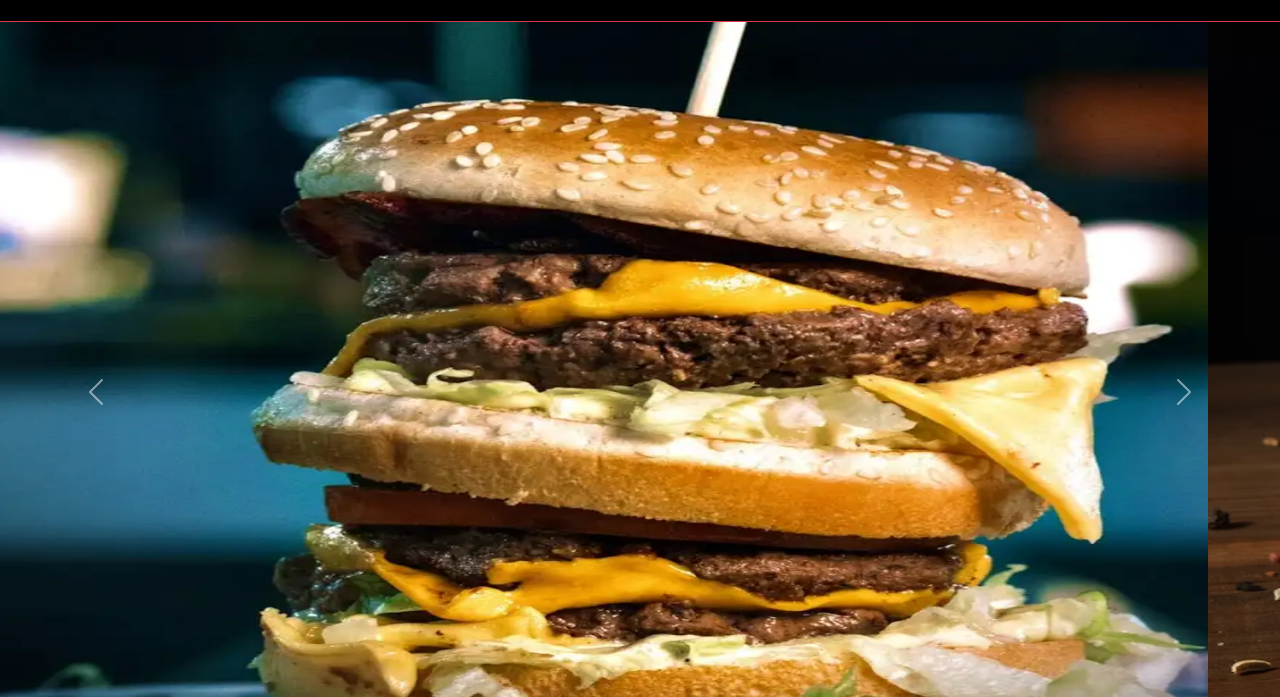
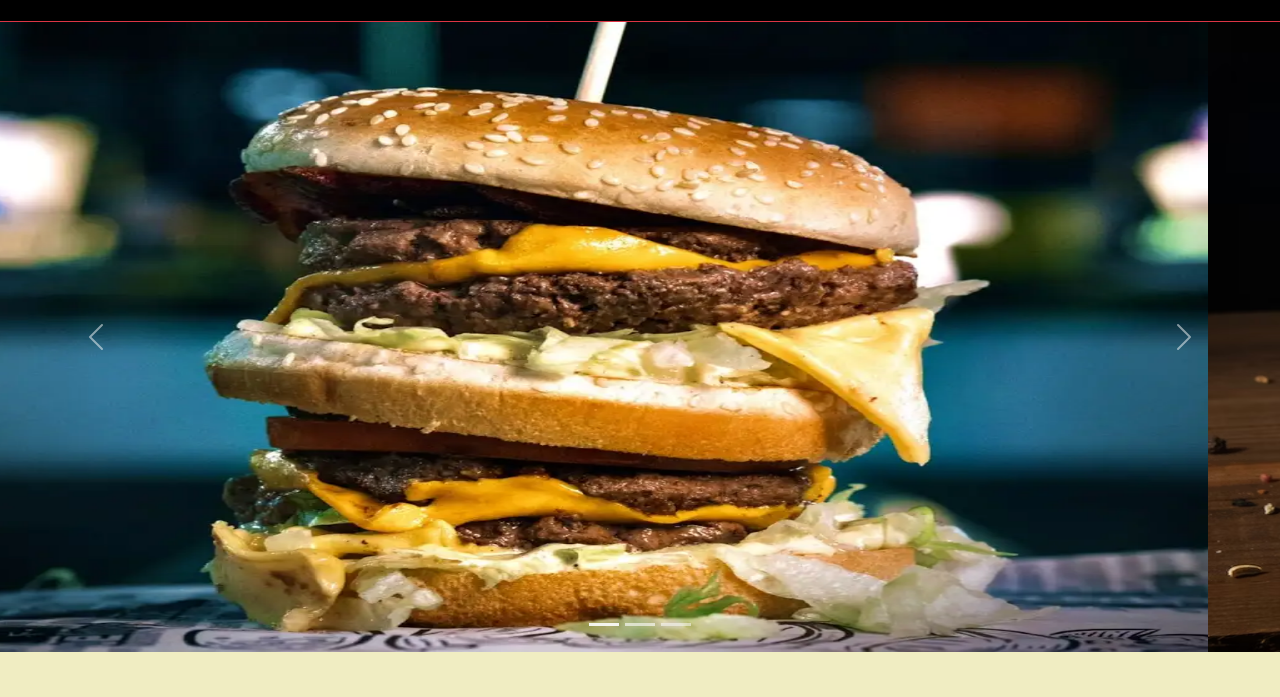
Before and after one commit to Henriquedearaujo/Hamburgueria_HG, a plain HTML site: page index.html in a window 1280 px wide. Shown: the part 67-764 px from the top of the page. Drawn offline with nearby package versions, Linux system fonts and the light colour scheme.

Commit message:
corrigindo carousel

```diff
--- a/index.html
+++ b/index.html
@@ -48,7 +48,7 @@
     </header>
     <div data-bs-spy="scroll" data-bs-target="cabecalho"  data-bs-smooth-scroll="true">
         <section id="sobre-o-restaurante">
-            <div id="carousel" data-bs-ride="carousel" class="carousel slide">
+            <div id="carousel" data-bs-ride="carousel" class="carousel slide w-100">
                 <div class="carousel-inner">
                     <div class="carousel-item active">
                         <img src="./images/slides/slide1.webp" alt="Foto do espaço esterno do restalrante">
--- a/main.css
+++ b/main.css
@@ -19,8 +19,9 @@ body {
 }
 
 .carousel-item img {
-    width: 1500px;
-    height: 740px;
+    width: 1200px;
+    height: 630px;
+    width: 100%;
 }
 
 .navbar-toggler {
@@ -75,7 +76,7 @@ textarea {
     }
 }
 
-@media (max-width: 500px) {
+@media (max-width: 540px) {
     .carousel-item img {
         width: 500px;
         height: 360px;
```
